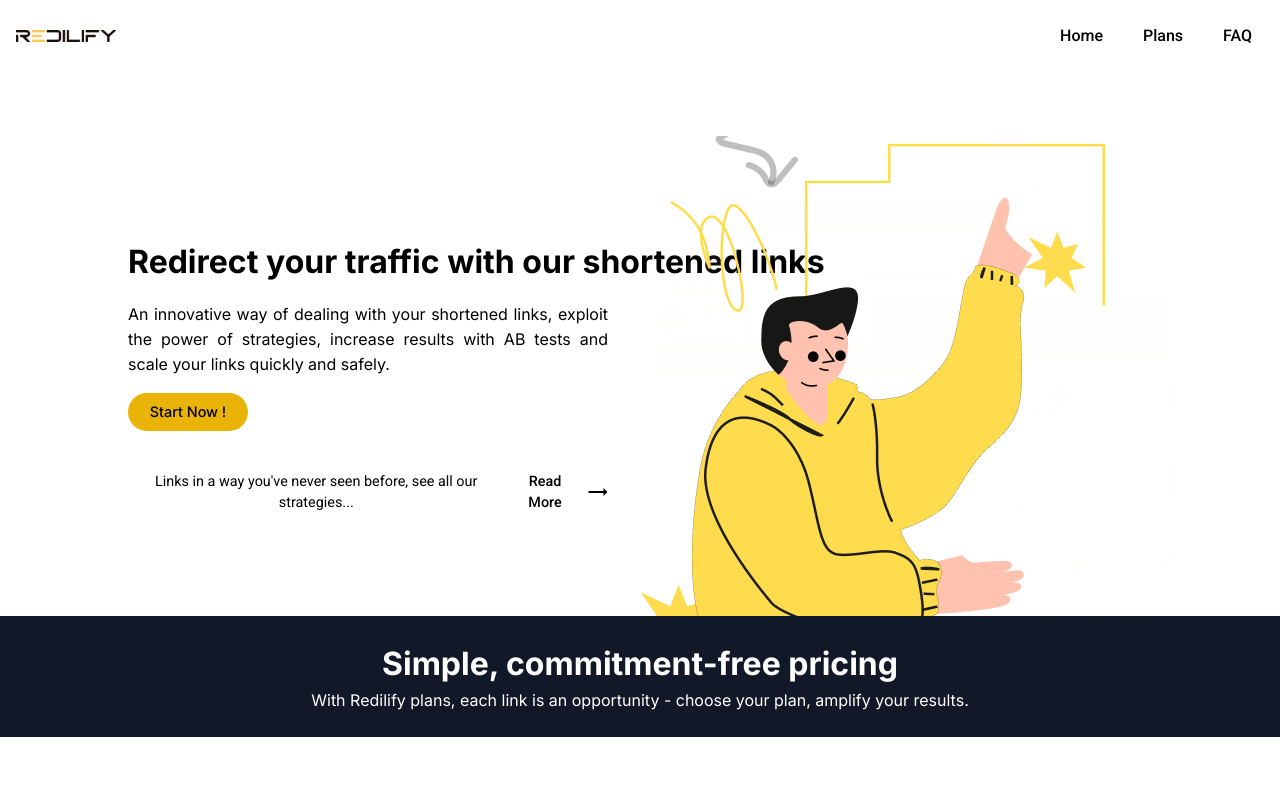
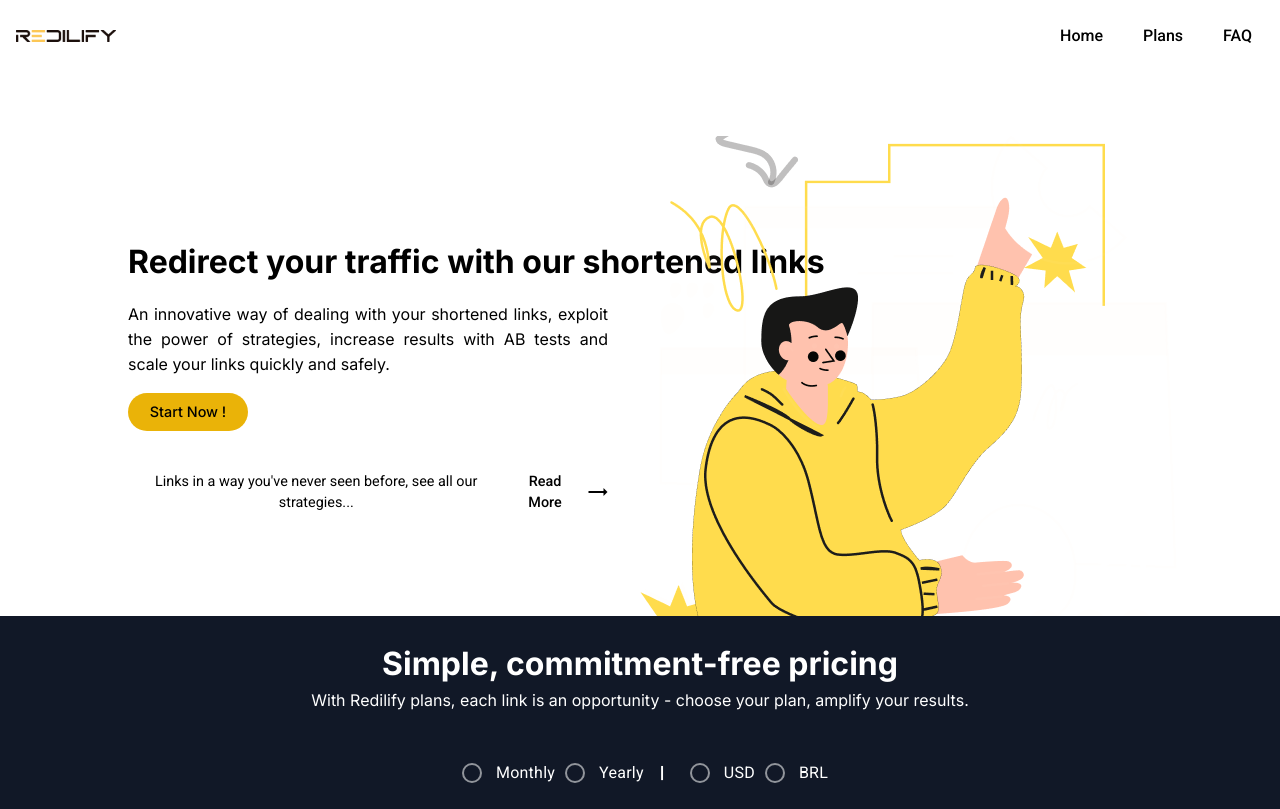
Before and after one commit to braydevkin/company-website-angular, an Angular app: page / in a window 1280 px wide. Built offline with nearby package versions, Linux system fonts and the light colour scheme.

Commit message:
feat: radio buttons frequencies

```diff
--- a/src/design/atoms/radio-button-options/radio-button-options.component.html
+++ b/src/design/atoms/radio-button-options/radio-button-options.component.html
@@ -1 +1,11 @@
-<p>radio-button-options works!</p>
+<mat-radio-group
+  aria-labelledby="example-radio-group-label"
+  class="example-radio-group"
+  [(ngModel)]="selectedOption"
+>
+  @for (option of options; track option) {
+  <mat-radio-button class="example-radio-button" [value]="option">{{
+    option
+  }}</mat-radio-button>
+  }
+</mat-radio-group>
--- a/src/design/atoms/radio-button-options/radio-button-options.component.ts
+++ b/src/design/atoms/radio-button-options/radio-button-options.component.ts
@@ -1,12 +1,14 @@
-import { Component } from '@angular/core';
+import { Component, Input } from '@angular/core';
+import { FormsModule } from '@angular/forms';
+import { MatRadioModule } from '@angular/material/radio';
 
 @Component({
   selector: 'app-radio-button-options',
   standalone: true,
-  imports: [],
+  imports: [MatRadioModule, FormsModule],
   templateUrl: './radio-button-options.component.html',
-  styleUrl: './radio-button-options.component.css'
 })
 export class RadioButtonOptionsComponent {
-
+  selectedOption: string = '';
+  @Input() options: string[] = [];
 }
--- /dev/null
+++ b/src/design/molecules/plan-freq-currency-select/plan-freq-currency-select.component.html
@@ -0,0 +1,5 @@
+<div class="w-full flex items-center justify-center space-x-4 py-4">
+  <app-radio-button-options [options]="frequencies" />
+  <span class="font-bold text-white">|</span>
+  <app-radio-button-options [options]="currencies" />
+</div>
--- /dev/null
+++ b/src/design/molecules/plan-freq-currency-select/plan-freq-currency-select.component.ts
@@ -0,0 +1,13 @@
+import { Component } from '@angular/core';
+import { RadioButtonOptionsComponent } from '../../atoms/radio-button-options/radio-button-options.component';
+
+@Component({
+  selector: 'app-plan-freq-currency-select',
+  standalone: true,
+  imports: [RadioButtonOptionsComponent],
+  templateUrl: './plan-freq-currency-select.component.html',
+})
+export class PlanFreqCurrencySelectComponent {
+  frequencies: string[] = ['Monthly', 'Yearly'];
+  currencies: string[] = ['USD', 'BRL'];
+}
--- a/src/design/organisms/plans-section/plans-section.component.html
+++ b/src/design/organisms/plans-section/plans-section.component.html
@@ -1,5 +1,5 @@
-<section class="w-screen h-auto bg-black">
-  <div class="text-white text-center py-6 bg-gray-900 bg-opacity-100">
+<section class="w-screen h-auto bg-gray-900 bg-opacity-100">
+  <div class="text-white text-center py-6">
     <app-title [title]="'Simple, commitment-free pricing'" />
     <app-subtitle
       [subtitle]="
@@ -7,4 +7,5 @@
       "
     />
   </div>
+  <app-plan-freq-currency-select />
 </section>
--- a/src/design/organisms/plans-section/plans-section.component.ts
+++ b/src/design/organisms/plans-section/plans-section.component.ts
@@ -1,11 +1,12 @@
 import { Component } from '@angular/core';
 import { TitleComponent } from '../../atoms/title/title.component';
 import { SubtitleComponent } from '../../atoms/subtitle/subtitle.component';
+import { PlanFreqCurrencySelectComponent } from '../../molecules/plan-freq-currency-select/plan-freq-currency-select.component';
 
 @Component({
   selector: 'app-plans-section',
   standalone: true,
-  imports: [TitleComponent, SubtitleComponent],
+  imports: [TitleComponent, SubtitleComponent, PlanFreqCurrencySelectComponent],
   templateUrl: './plans-section.component.html',
 })
 export class PlansSectionComponent {}
```
Also changed, not shown: src/design/atoms/radio-button-options/radio-button-options.component.css (deleted), 1 other file (tests, documents, lock files or other folders).
